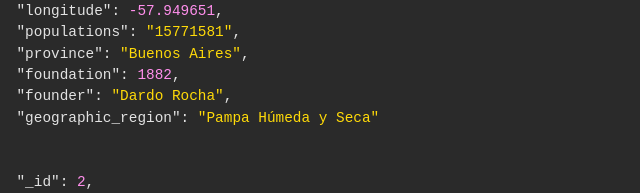
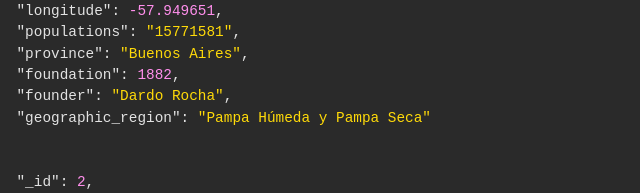
Before and after one commit to Franqsanz/argentina-api-site, a plain HTML site: page index.html in a window 1280 px wide. Shown: the part 2619-2812 px from the top of the page, 319-959 px from the left. Drawn offline with Linux system fonts and the light colour scheme; no server answers.

Commit message:
update index

```diff
--- a/index.html
+++ b/index.html
@@ -126,7 +126,7 @@
         "province": <span class="codeJson">"Buenos Aires"</span>,
         "foundation": <span class="codeJsonNumber">1882</span>,
         "founder": <span class="codeJson">"Dardo Rocha"</span>,
-        "geographic_region": <span class="codeJson">"Pampa Húmeda y Seca"</span>
+        "geographic_region": <span class="codeJson">"Pampa Húmeda y Pampa Seca"</span>
     },
     {
         "_id": <span class="codeJsonNumber">2</span>,
```
